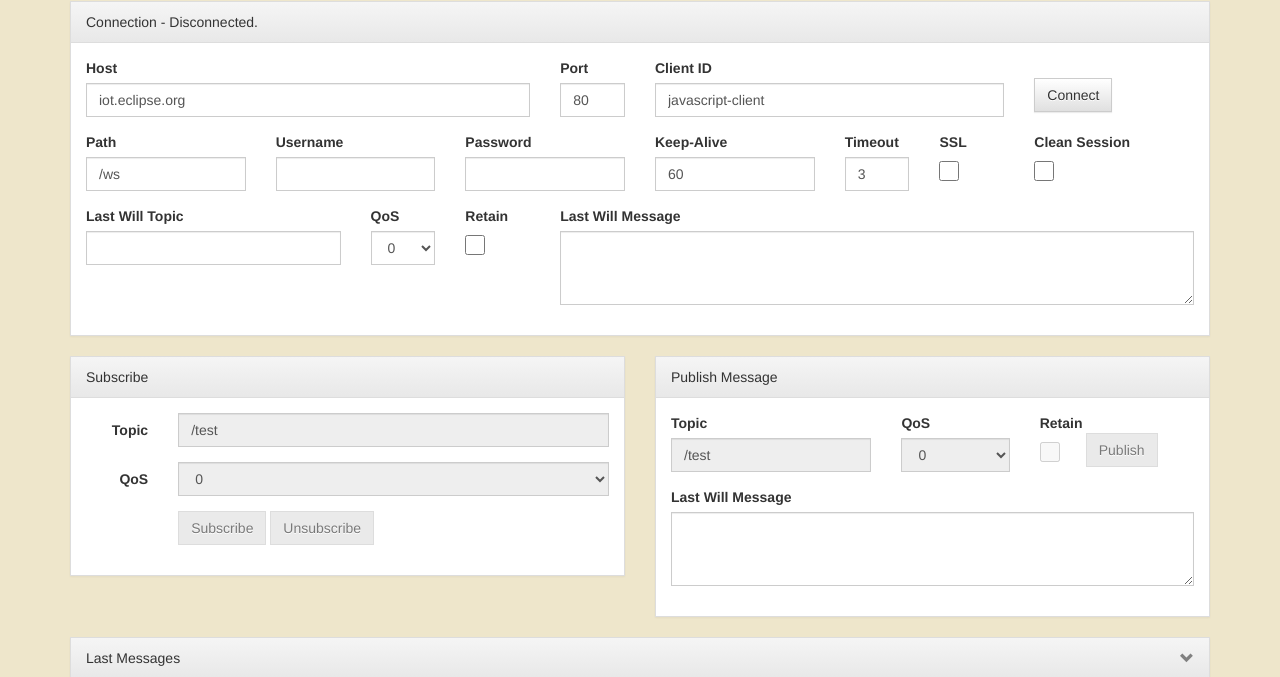
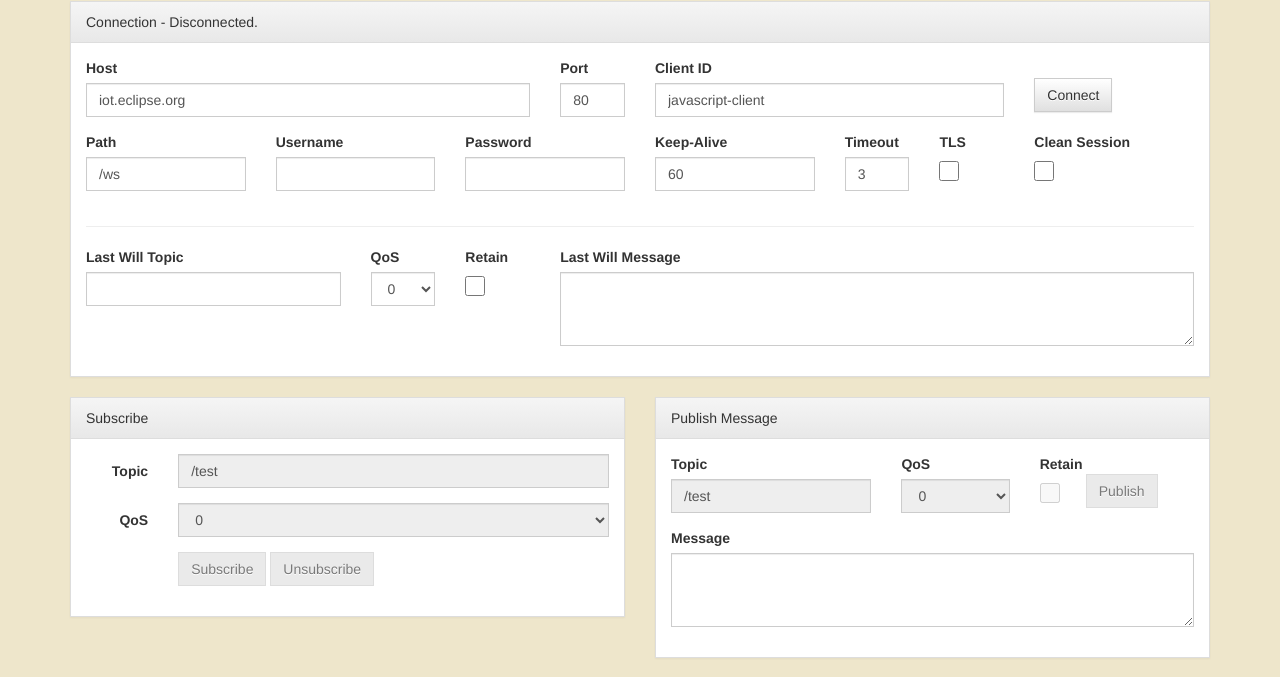
Before and after one commit to eclipse/paho.mqtt.javascript, a plain HTML site: page utility/index.html in a window 1280 px wide. Shown: the part 69-746 px from the top of the page. Drawn offline with nearby package versions, Linux system fonts and the light colour scheme.

Commit message:
Fixing some incorrect labels in the Utility as well as adding a <hr> to separate the LWT elements in the connect box
Signed-off-by: James Sutton <james.sutton@uk.ibm.com>

```diff
--- a/utility/index.html
+++ b/utility/index.html
@@ -128,7 +128,7 @@
 
                 <div class="col-lg-1">
                   <div class="form-group">
-                    <label for="sslInput">SSL</label>
+                    <label for="sslInput">TLS</label>
                     <input type="checkbox" class="special-checkbox" id="sslInput" value="">
                   </div>
                 </div>
@@ -140,6 +140,7 @@
 
                 </div>
               </div>
+              <hr>
               <div class="row">
                 <div class="col-lg-3">
                   <div class="form-group">
@@ -259,7 +260,7 @@
             <div class="row">
               <div class="col-lg-12">
               <div class="form-group">
-                <label for="publishMessageInput">Last Will Message</label>
+                <label for="publishMessageInput">Message</label>
                 <textarea class="form-control" id="publishMessageInput" rows="3"></textarea>
               </div>
             </div>
```
